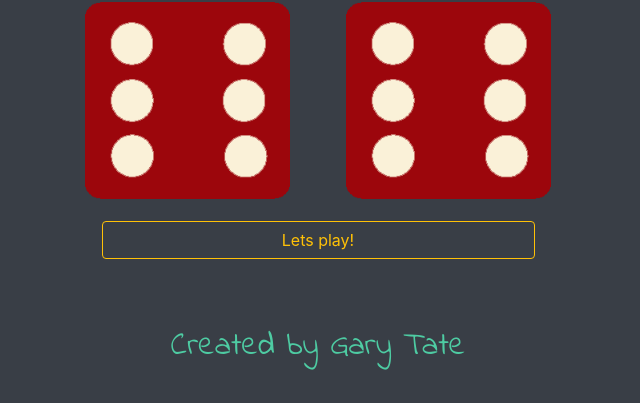
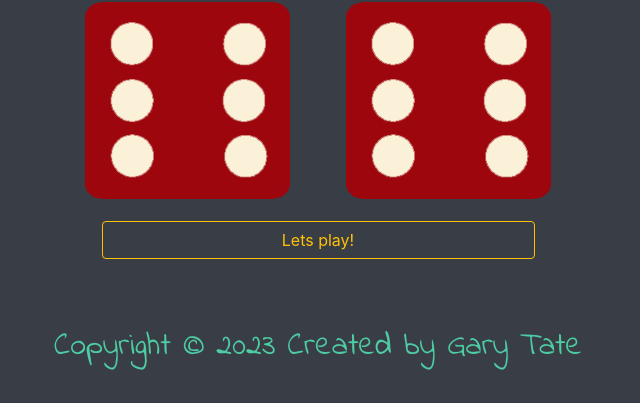
Before and after one commit to garytate123/JavaScript-Dace-Game, a website: page index.html in a window 1280 px wide. Shown: the part 397-800 px from the top of the page, without its empty margins (322-962 px from the left). Drawn offline with nearby package versions, Linux system fonts and the light colour scheme.

Commit message:
Add Readme file and dynamic copyright year

```diff
--- a/index.html
+++ b/index.html
@@ -1,5 +1,7 @@
 <!DOCTYPE html>
+
 <html lang="en" dir="ltr">
+
   <head>
     <meta charset="utf-8" />
     <title>JavaScript Dice Game by Gary Tate</title>
@@ -19,6 +21,7 @@
     />
     <link rel="stylesheet" href="dicee-styles.css" />
   </head>
+
   <body>
     <div class="container">
       <div>
@@ -58,6 +61,10 @@
   </body>
 
   <footer>
-    <p>Created by Gary Tate</p>
+    <p class="p-small">
+      Copyright © <script type="text/javascript">var year = new Date();document.write(year.getFullYear());</script>
+      <a target="_blank" href="#your-link">Created by Gary Tate</a>
+    </p>
   </footer>
+
 </html>
--- a/index.js
+++ b/index.js
@@ -7,7 +7,6 @@ function player2 () {
     p2 = prompt("Enter player 2's name");
     document.querySelector(".playerTwo").innerHTML = "player 2 - " + p2;
 }
-
 
 function playGame() {
     var randonNumber1 = Math.floor(Math.random() * 6) + 1;
```
Also changed, not shown: Readme.md (added).
